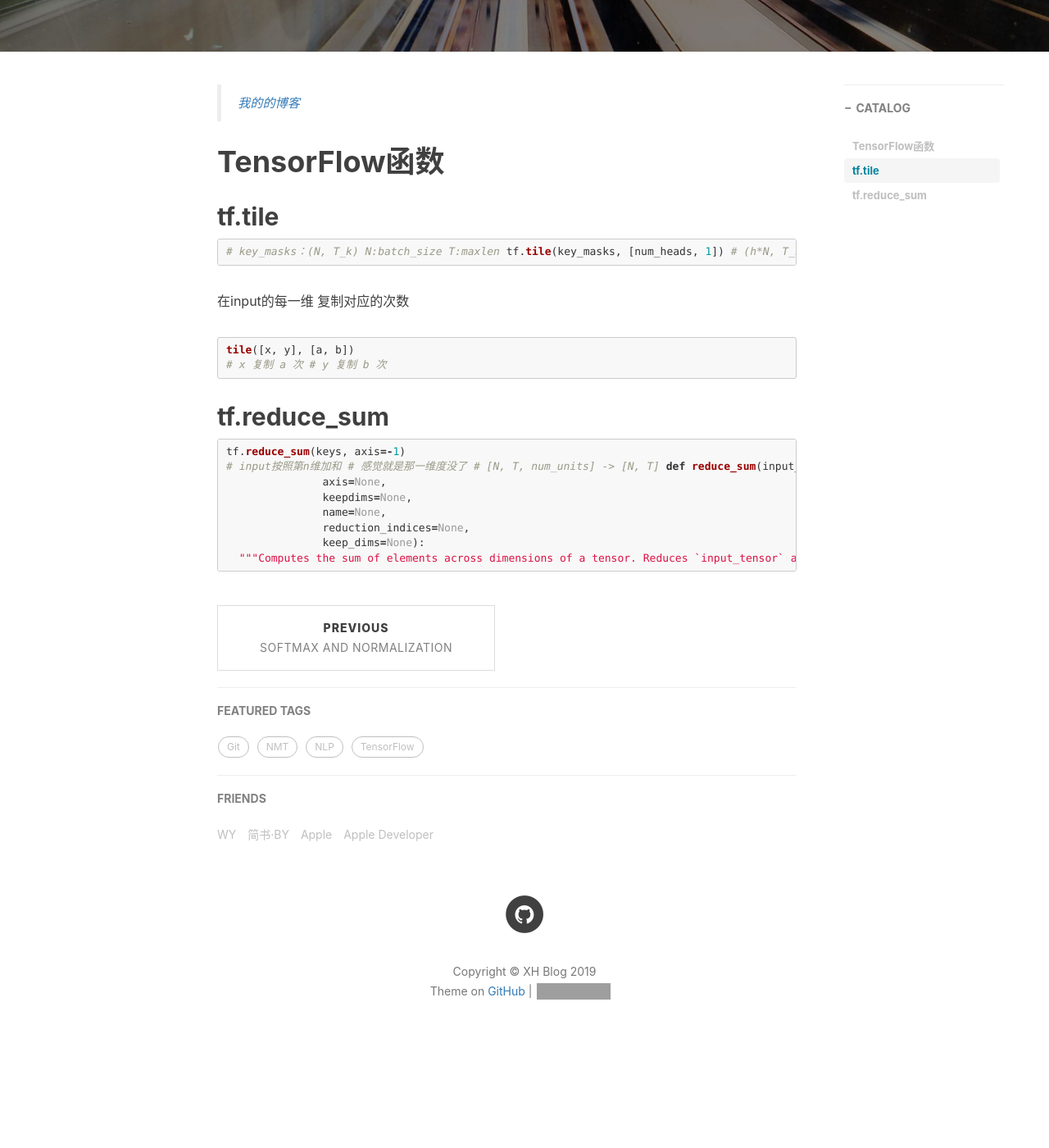
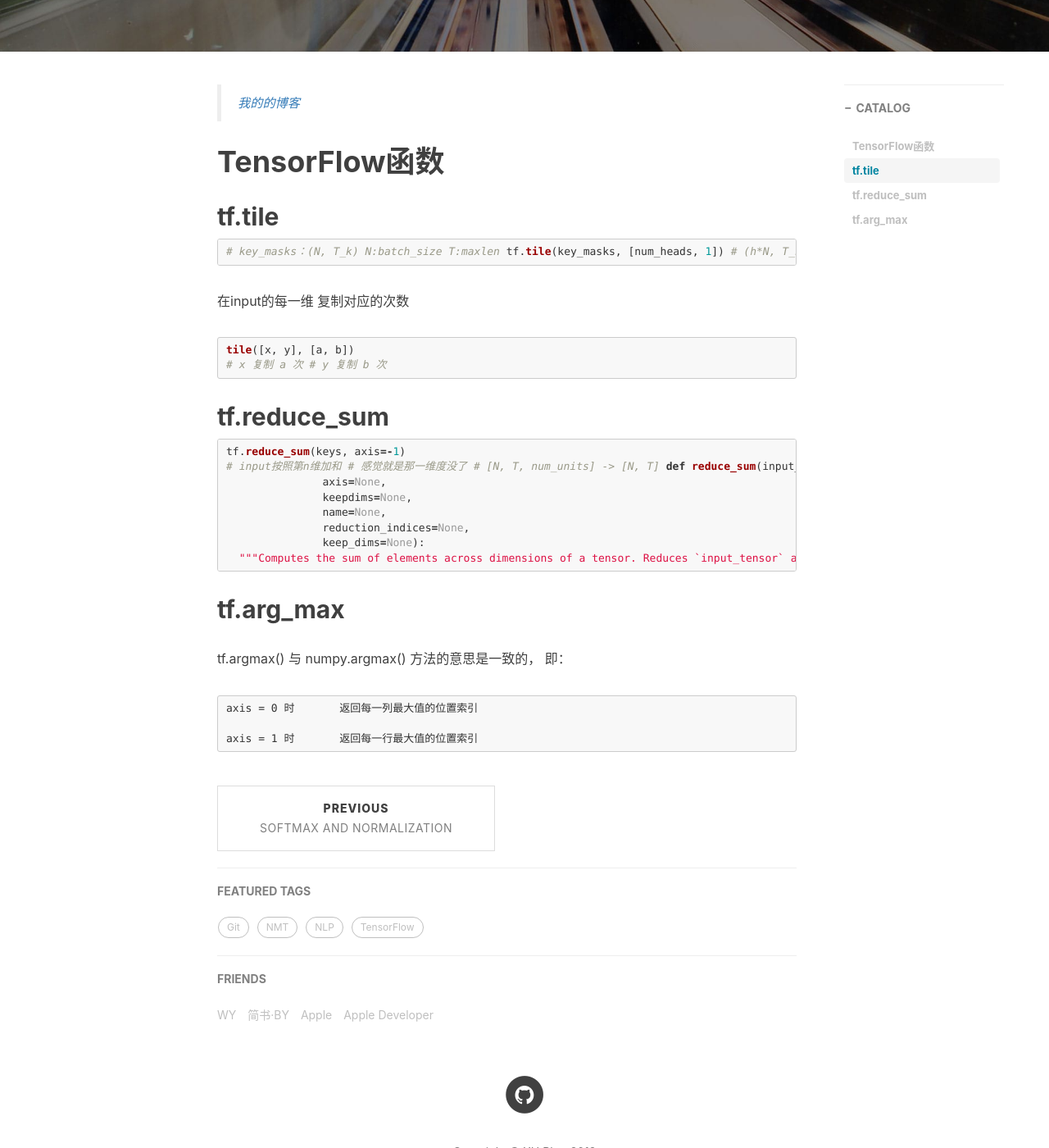
Before and after one commit to Xinghanzzy/mysite_jekyll, a Jekyll site: the page built from _posts/2019-03-11-TensorFlow函数.md, in a window 1280 px wide and 1400 px high, scrolled down 460 px. Shown: the whole window at 82% size. Built offline with Jekyll 4.4.1, drawn with Linux system fonts in a browser that asks for light colours; nearby versions of some CDN libraries; comment, search, counter and statistics services are not loaded; before the commit the page ends 1773 px from its top, so only the background shows below that; grey boxes are pictures that could not be loaded.

Commit message:
Update 2019-03-11-TensorFlow函数.md

````diff
--- a/_posts/2019-03-11-TensorFlow函数.md
+++ b/_posts/2019-03-11-TensorFlow函数.md
@@ -61,3 +61,11 @@
   tensor with a single element is returned.
 """
 ```
+
+## tf.arg_max
+
+tf.argmax() 与 numpy.argmax() 方法的意思是一致的， 即：
+
+    axis = 0 时       返回每一列最大值的位置索引
+
+    axis = 1 时       返回每一行最大值的位置索引
````
